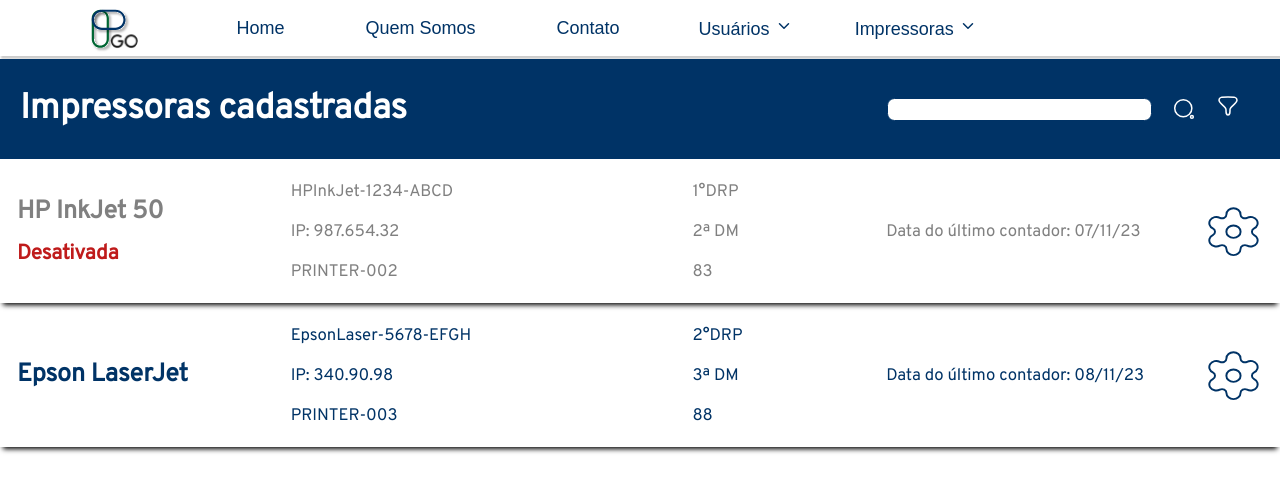
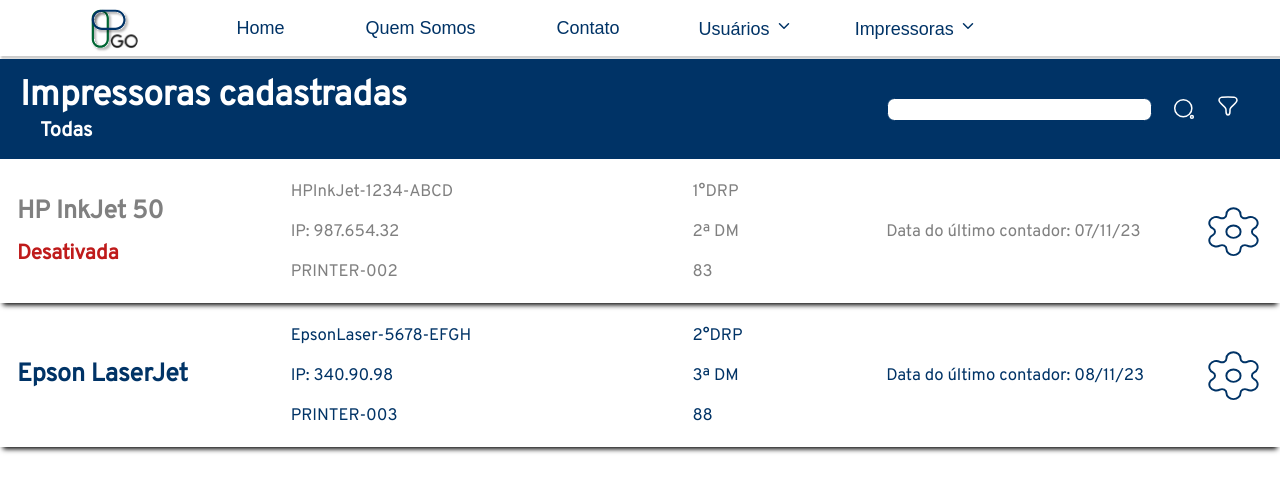
Before and after one commit to fga-eps-mds/2023.2-PrintGo-FrontEnd, a React (Create React App) app: page /impressorascadastradas in a window 1280 px wide. Shown: the top 492 px of the page. Built offline with nearby package versions, Linux system fonts and the light colour scheme; no server answers.

Commit message:
:racehorse:(#164): Fazendo pequenas alterações na página de lista de impressoras

```diff
--- a/src/pages/PrintersList.js
+++ b/src/pages/PrintersList.js
@@ -8,7 +8,8 @@ import Input from '../components/Input';
 import Modal from '../components/ui/Modal';
 import Navbar from "../components/navbar/Navbar";
 
-export default function ImpressorasCadastradas() {
+
+export default function PrintersList() {
   const [impressoras, setImpressoras] = useState([
     {
       id_impressora: 1,
@@ -76,7 +77,7 @@ export default function ImpressorasCadastradas() {
   };
 
   //qual filtro esta sendo aplicado
-  const filter_being_shown = (filter) => {
+  function filterBeingShown(filter){
 
     if (filter === 'all') {
       return 'Todas';
@@ -85,7 +86,8 @@ export default function ImpressorasCadastradas() {
     } else {
       return 'Desativadas';
     }
-  };
+  }
+
 
   //filtros para busca de impressora
   const filteredPrinters = useMemo(() => {
@@ -132,7 +134,7 @@ export default function ImpressorasCadastradas() {
         <div className="printerslist-header">
           <div className="printerslist-header-title">
             <h2>Impressoras cadastradas</h2>
-            <h4>{filter_being_shown}</h4>
+            <h4 data-testid="filter_beign_shown">{filterBeingShown(filter)}</h4>
           </div>
 
           <div className="printerslist-header-search-filter">
@@ -147,7 +149,7 @@ export default function ImpressorasCadastradas() {
                 <div className="printerslist-dropdown-filter">
                   <Link to="#" onClick={() => setFilter('all')}>Todas</Link>
                   <Link to="#" onClick={() => setFilter('active')}>Ativas</Link>
-                  <Link to="#" onClick={() => setFilter('deactivated')}>Desativas</Link>
+                  <Link to="#" onClick={() => setFilter('deactivated')}>Desativadas</Link>
                 </div>
               </div>
             </div>
```
